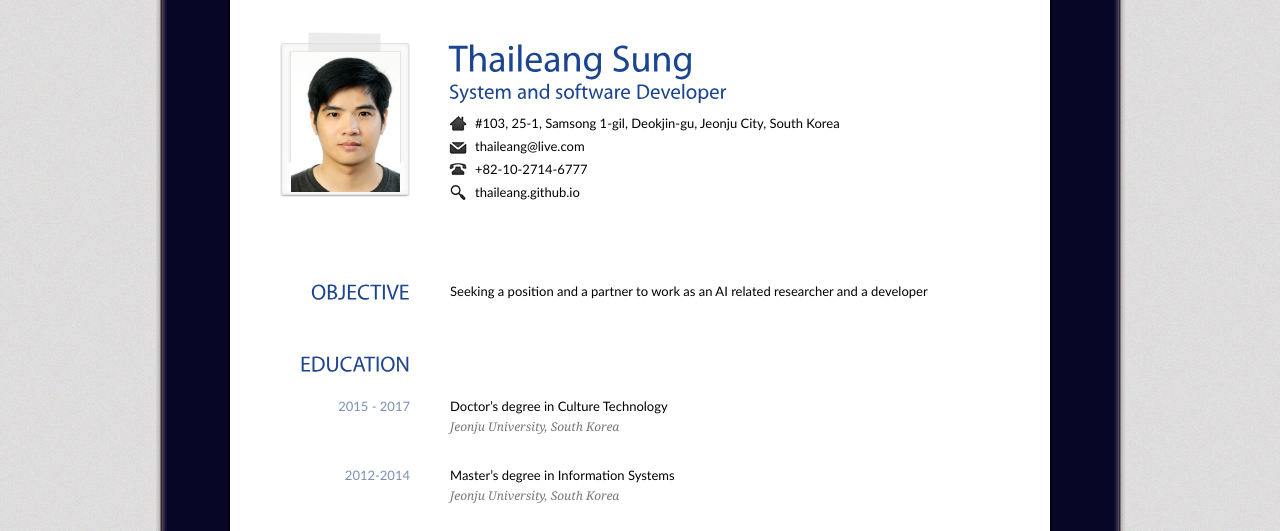
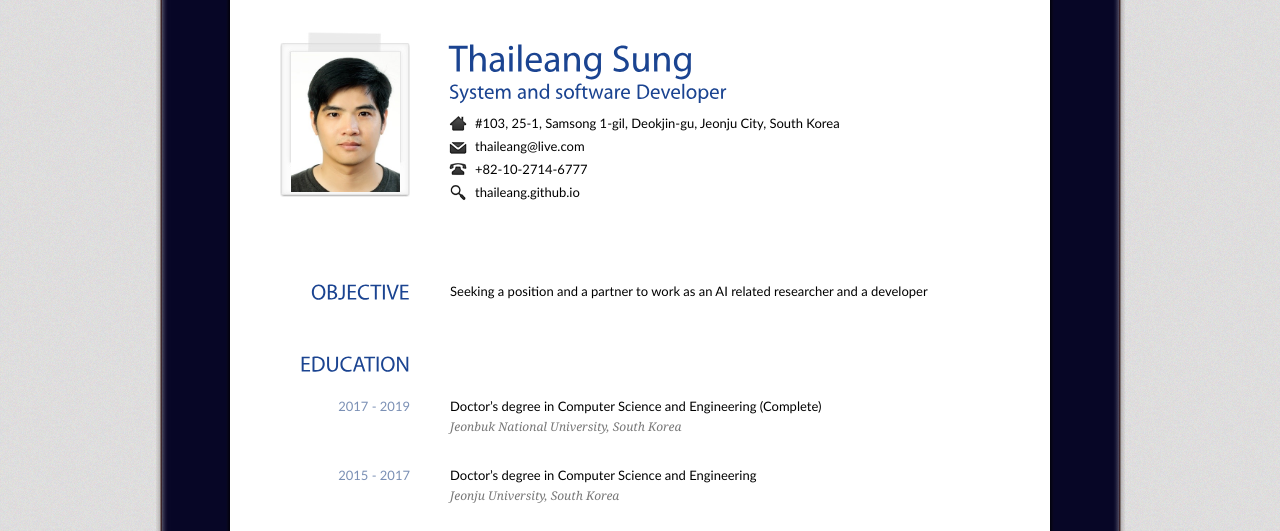
Before and after one commit to 3xbun/thaileang.github.io, a plain HTML site: page index.html in a window 1280 px wide. Shown: the part 269-800 px from the top of the page. Drawn offline with Linux system fonts and the light colour scheme.

Commit message:
update education

```diff
--- a/index.html
+++ b/index.html
@@ -68,8 +68,13 @@
         <div class="entry">
           <h2>EDUCATION</h2>
           <div class="content">
+            <h3>2017 - 2019</h3>
+            <p>Doctor’s degree in Computer Science and Engineering (Complete) <br />
+              <em>Jeonbuk National University, South Korea</em></p>
+          </div>
+          <div class="content">
             <h3>2015 - 2017</h3>
-            <p>Doctor’s degree in Culture Technology <br />
+            <p>Doctor’s degree in Computer Science and Engineering <br />
               <em>Jeonju University, South Korea</em></p>
           </div>
 
```
